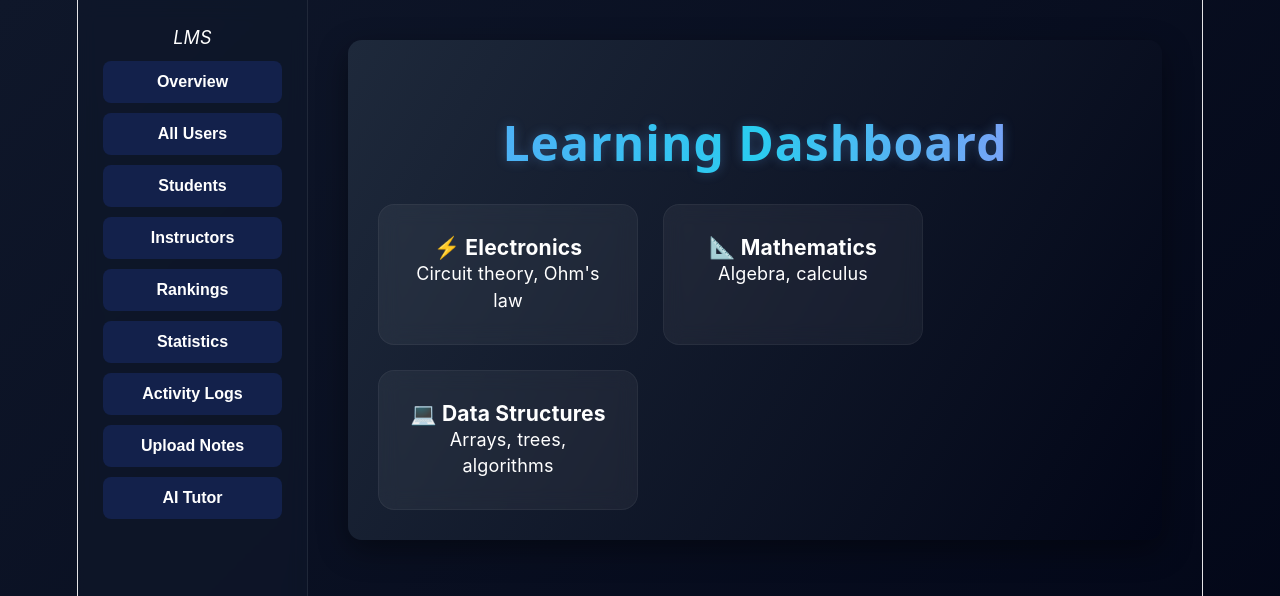
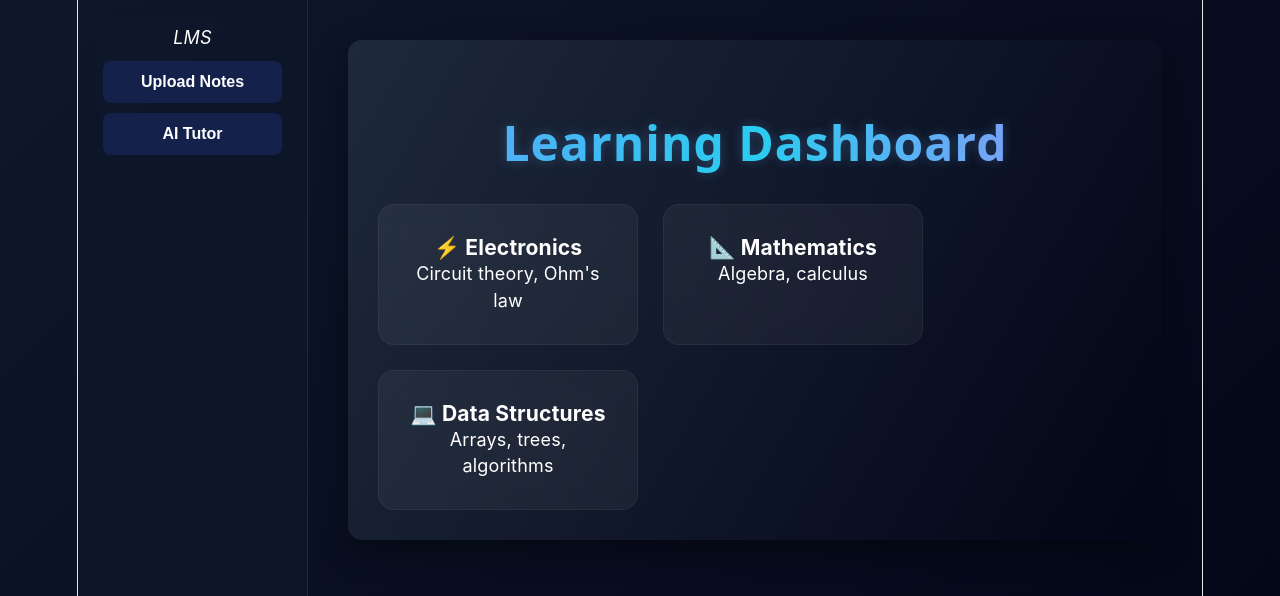
Before and after one commit to SathvikTSoged096/rag_new, a React app in the folder frontend/: page / in a window 1280 px wide. Shown: the top 596 px of the page. Built offline with nearby package versions, Linux system fonts and the light colour scheme; the HTML template or start-up script is replaced by a standard one.

Commit message:
Update Sidebar.jsx

```diff
--- a/frontend/src/components/Sidebar.jsx
+++ b/frontend/src/components/Sidebar.jsx
@@ -8,13 +8,7 @@ return(
 LMS
 </div>
 
-<button onClick={()=>setPage("dashboard")}className="menu-btn">Overview</button>
-<button onClick={()=>setPage("users")}className="menu-btn">All Users</button>
-<button onClick={()=>setPage("students")}className="menu-btn">Students</button>
-<button onClick={()=>setPage("instructors")}className="menu-btn">Instructors</button>
-<button onClick={()=>setPage("ranking")}className="menu-btn">Rankings</button>
-<button onClick={()=>setPage("stats")}className="menu-btn">Statistics</button>
-<button onClick={()=>setPage("logs")}className="menu-btn">Activity Logs</button>
+
 <button onClick={()=>setPage("upload")}className="menu-btn">Upload Notes</button>
 <button onClick={()=>setPage("ai")}className="menu-btn">AI Tutor</button>
 
```
